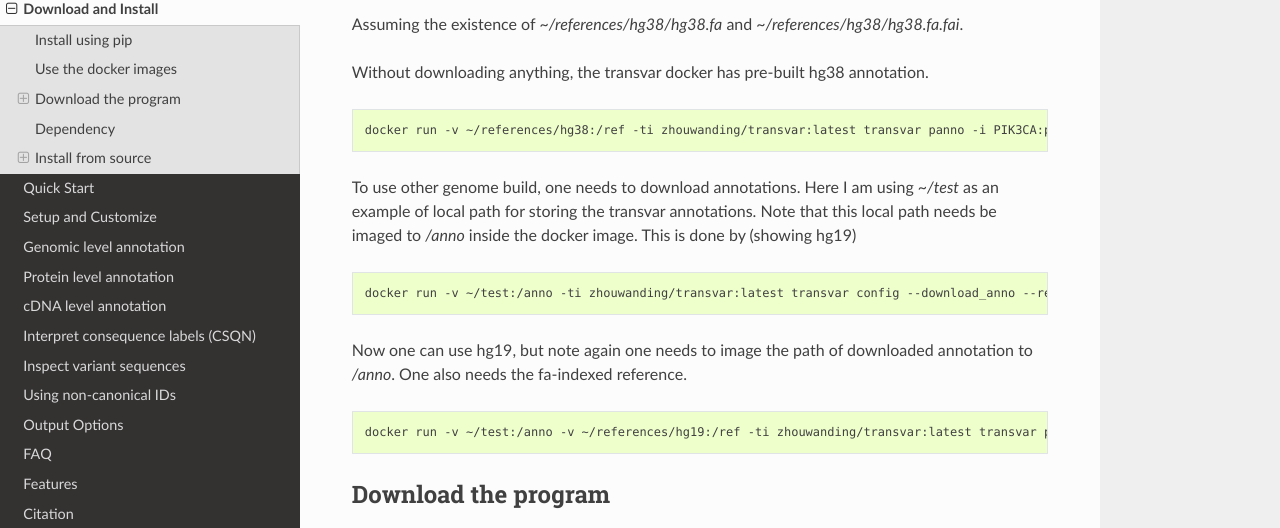
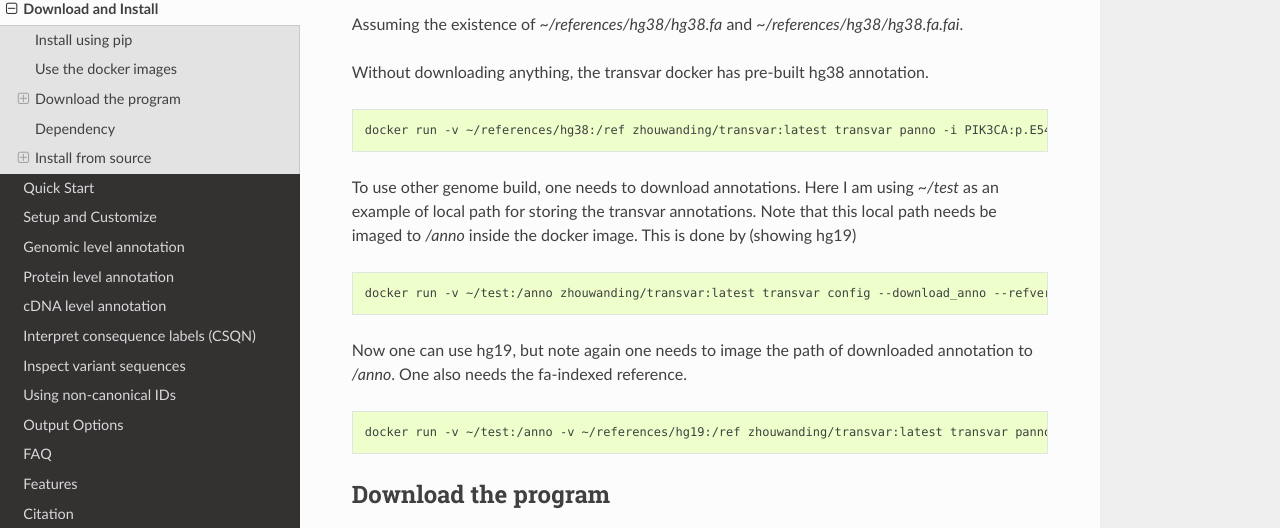
Before and after one commit to zwdzwd/transvar, a Sphinx documentation site: the page built from docs/source/download_and_install.rst, in a window 1280 px wide and 900 px high, scrolled down 466 px. Shown: the part 137-665 px from the top of the window. Built offline with Sphinx 7.4.7 and the Read the Docs theme 2.0.0, drawn with Linux system fonts in a browser that asks for light colours.

Commit message:
more minor fix to documentation

```diff
--- a/docs/source/download_and_install.rst
+++ b/docs/source/download_and_install.rst
@@ -37,7 +37,7 @@ annotation.
 
 .. code:: bash
 
-	 docker run -v ~/references/hg38:/ref -ti zhouwanding/transvar:latest transvar panno -i PIK3CA:p.E545K --ensembl --reference /ref/hg38.fa
+	 docker run -v ~/references/hg38:/ref zhouwanding/transvar:latest transvar panno -i PIK3CA:p.E545K --ensembl --reference /ref/hg38.fa
 
 To use other genome build, one needs to download annotations. Here I
 am using `~/test` as an example of local path for storing the transvar
@@ -46,7 +46,7 @@ inside the docker image. This is done by (showing hg19)
 
 .. code:: bash
 
-   docker run -v ~/test:/anno -ti zhouwanding/transvar:latest transvar config --download_anno --refversion hg19 --skip_reference
+   docker run -v ~/test:/anno zhouwanding/transvar:latest transvar config --download_anno --refversion hg19 --skip_reference
 
 Now one can use hg19, but note again one needs to image the path of
 downloaded annotation to `/anno`. One also needs the fa-indexed
@@ -54,7 +54,7 @@ reference.
 
 .. code:: bash
 
-   docker run -v ~/test:/anno -v ~/references/hg19:/ref -ti zhouwanding/transvar:latest transvar panno -i PIK3CA:p.E545K --ensembl --reference /ref/hg19.fa
+   docker run -v ~/test:/anno -v ~/references/hg19:/ref zhouwanding/transvar:latest transvar panno -i PIK3CA:p.E545K --ensembl --reference /ref/hg19.fa
 
 
 Download the program
```
